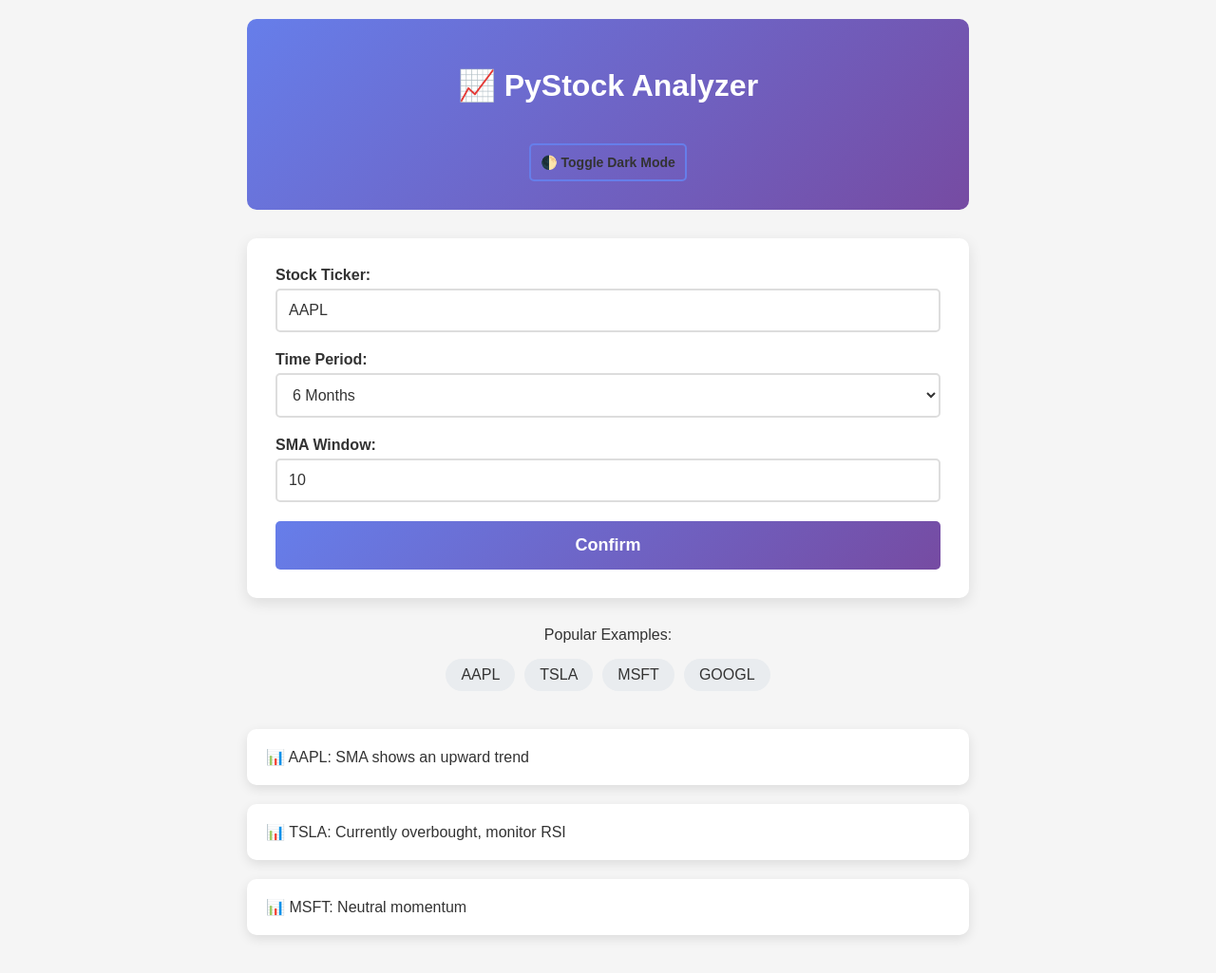
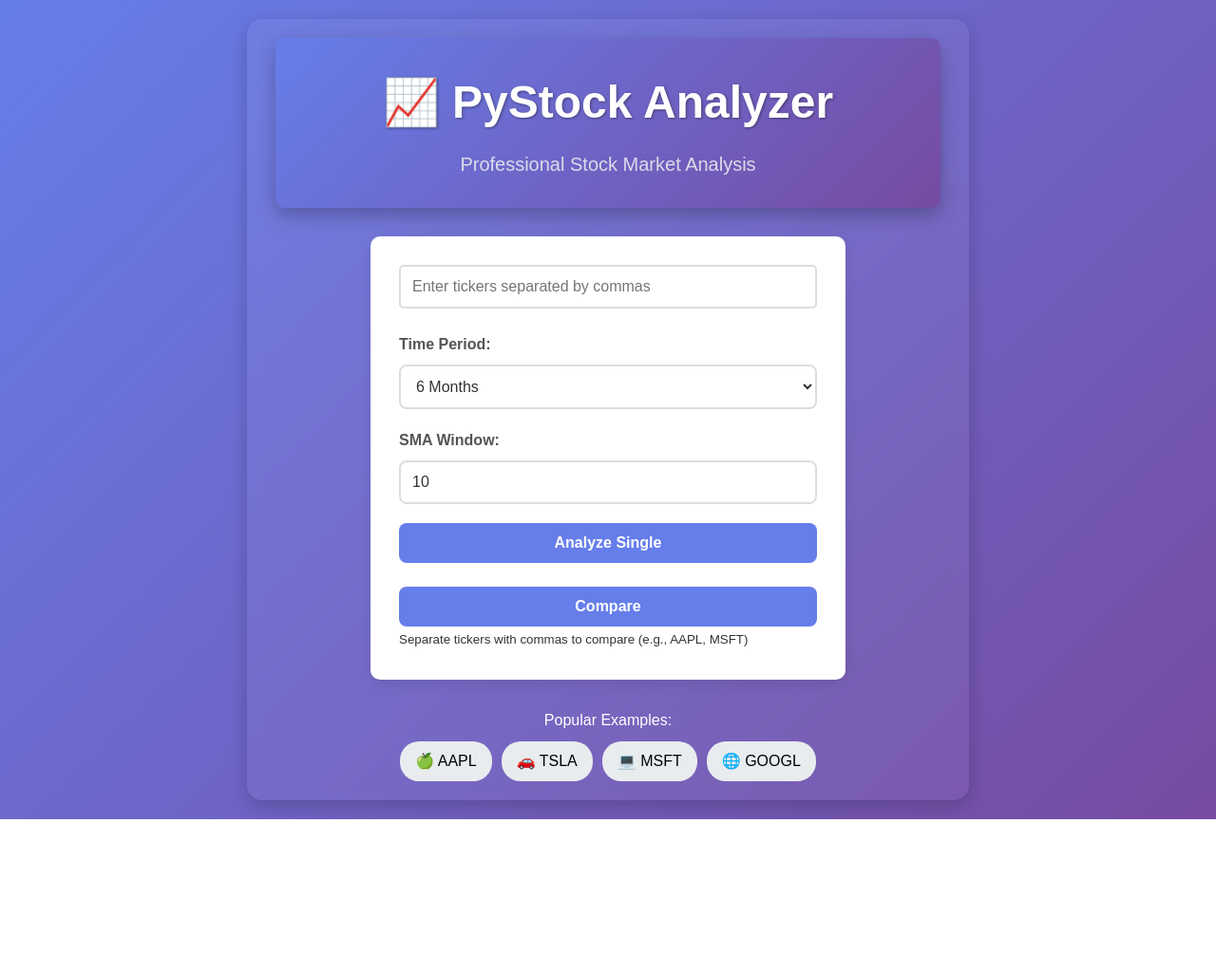
Before and after one commit to lushiqiS7/PyStockAnalyzer, a Flask app: page / in a window 1280 px wide. Shown: the whole page at 95% size. After the commit the page ends 863 px from the top, so only its background shows below. Run offline with Flask 3, Linux system fonts and the light colour scheme.

Commit message:
Implement stock comparison feature with results visualization and export option

```diff
--- a/webapp/app.py
+++ b/webapp/app.py
@@ -1,8 +1,9 @@
-from flask import Flask, render_template, request, jsonify
+from flask import Flask, render_template, request, jsonify, Response
 import sys
 import os
 from datetime import datetime
 import pandas as pd
+from flask.helpers import redirect, url_for
 
 # Add src directory to path to import your modules
 sys.path.append(os.path.join(os.path.dirname(__file__), '..', 'src'))
@@ -11,6 +12,7 @@ try:
     from data_loader import fetch_stock_data
     from calculations import calculate_sma, identify_runs, calculate_daily_returns, calculate_rsi, calculate_bollinger_bands
     from advanced_calculations import calculate_max_profit
+    from compare_logic import do_compare_logic
     ANALYSIS_AVAILABLE = True
 except ImportError as e:
     print(f"Analysis modules not available: {e}")
@@ -23,6 +25,25 @@ def index():
     """Main page with stock analysis form"""
     return render_template('index.html', analysis_available=ANALYSIS_AVAILABLE)
 
+@app.route('/analyze_or_compare', methods=['POST'])
+def analyze_or_compare():
+    mode = request.form.get('mode', 'single')
+    tickers_raw = request.form.get('tickers', 'AAPL')
+    tickers = [t.strip().upper() for t in tickers_raw.split(',') if t.strip()]
+    period = request.form.get('period', '6mo')
+    sma_window = int(request.form.get('sma_window', '10'))
+
+    if mode == 'compare' and len(tickers) > 1:
+        # do compare logic
+        all_results, all_charts = do_compare_logic(tickers, period, sma_window)
+        analysis_date = datetime.now().strftime('%Y-%m-%d %H:%M:%S')
+        return render_template('compare_results.html',
+                               all_results=all_results, all_charts=all_charts, period=period,  analysis_date=analysis_date)
+    else:
+        # assume single or fallback
+        return redirect(url_for('analyze_stock'), code=307)  # or call analyze logic directly
+
+
 @app.route('/analyze', methods=['POST'])
 def analyze_stock():
     """Analyze stock and return results"""
@@ -30,16 +51,19 @@ def analyze_stock():
         return render_template('error.html', error="Analysis modules not available. Please check your installation.")
 
     try:
-        # Get form data
-        ticker = request.form.get('ticker', 'AAPL').upper()
+        # Get and parse form input
+        tickers_input = request.form.get('ticker', 'AAPL')
+        tickers = [t.strip().upper() for t in tickers_input.split(',')]
         period = request.form.get('period', '6mo')
         sma_window = int(request.form.get('sma_window', '10'))
 
-        # Fetch data
-        stock_data = fetch_stock_data(ticker, period)
+        all_results = []
+        all_charts = {}
 
-        if stock_data is None or stock_data.empty:
-            return render_template('error.html', error=f"Could not fetch data for {ticker}. Please check the ticker symbol.")
+        for ticker in tickers:
+            stock_data = fetch_stock_data(ticker, period)
+            if stock_data is None or stock_data.empty:
+                continue
 
         # Perform calculations
         sma = calculate_sma(stock_data, sma_window)
@@ -83,6 +107,17 @@ def analyze_stock():
         else:
             results['rsi_status'] = 'N/A'
 
+        all_results.append(results)
+
+        # Chart data per ticker
+        all_charts[ticker] = {
+                'dates': [d.strftime('%Y-%m-%d') for d in stock_data.index],
+                'prices': stock_data['Close'].round(2).tolist(),
+                'sma': sma.round(2).where(pd.notnull(sma), None).tolist(),
+                'rsi': rsi.round(2).where(pd.notnull(rsi), None).tolist(),
+                'volume': stock_data['Volume'].astype(int).tolist()
+            }
+
         #prepare data for charts
         chart_data = {
         'dates': [d.strftime('%Y-%m-%d') for d in stock_data.index],
@@ -95,11 +130,44 @@ def analyze_stock():
         # Pass both results and chart_data to template
         return render_template("results.html", results=results, chart_data=chart_data)
 
+    except Exception as e:
+        return render_template('error.html', error=f"Analysis error: {str(e)}")
 
 
 
+#export results as CSV
+@app.route('/export')
+def export_results():
+    if not ANALYSIS_AVAILABLE:
+        return "Export not available", 503
+
+    try:
+        # Get query params
+        ticker = request.args.get('ticker', 'AAPL').upper()
+        period = request.args.get('period', '6mo')
+        sma_window = int(request.args.get('sma_window', '10'))
+
+        # Fetch data
+        stock_data = fetch_stock_data(ticker, period)
+        if stock_data is None or stock_data.empty:
+            return "No data available for export", 400
+
+        # Optional: include SMA in export
+        stock_data['SMA'] = calculate_sma(stock_data, sma_window)
+
+        # Convert to CSV
+        csv_data = stock_data.to_csv(index=True)
+
+        # Return as downloadable file
+        return Response(
+            csv_data,
+            mimetype='text/csv',
+            headers={
+                "Content-Disposition": f"attachment;filename={ticker}_analysis.csv"
+            }
+        )
     except Exception as e:
-        return render_template('error.html', error=f"Analysis error: {str(e)}")
+        return f"Export error: {str(e)}", 500
 
 @app.errorhandler(404)
 def not_found(error):
--- a/webapp/static/css/style.css
+++ b/webapp/static/css/style.css
@@ -64,6 +64,12 @@ display: grid;
 grid-template-columns: repeat(auto-fit, minmax(300px, 1fr));
 gap: 1.5rem;
 margin: 2rem 0;
+}
+
+.comparison-grid {
+  display: flex;
+  flex-wrap: wrap;
+  gap: 1.5rem;
 }
 
 /*Reusable Card Style*/
@@ -202,6 +208,7 @@ justify-content: center;
 gap: 10px;
 margin-top: 15px;
 flex-wrap: wrap;
+color: black;
 }
 
 .ticker-badge {
--- a/webapp/templates/base.html
+++ b/webapp/templates/base.html
@@ -8,6 +8,24 @@
     <link rel="stylesheet" href="{{ url_for('static', filename='css/style.css') }}">
     <script src="https://cdn.jsdelivr.net/npm/chart.js"></script>
     <style>
+    /* CSS Variables for Light & Dark Mode */
+    :root {
+        --bg: #f5f5f5;
+        --text: #333;
+        --card-bg: white;
+        --primary: #667eea;
+        --primary-hover: #5a67d8;
+        --badge-bg: #e9ecef;
+        --badge-hover: #dee2e6;
+    }
+
+    body {
+        background-color: var(--bg);
+        color: var(--text);
+        /* Add transition for smooth theme switch */
+        transition: background-color 0.3s ease, color 0.3s ease;
+    }
+
         /* Basic reset and styles */
         * {
             margin: 0;
--- a/webapp/templates/index.html
+++ b/webapp/templates/index.html
@@ -1,32 +1,15 @@
+{% extends "base.html" %}
+
+{% block title %}Home - PyStock Analyzer{% endblock %}
+
+{% block content %}
+
 <!DOCTYPE html>
 <html lang="en">
 <head>
 <meta charset="UTF-8" />
 <meta name="viewport" content="width=device-width, initial-scale=1.0" />
-<title>PyStock Analyzer</title>
 <style>
-
-    /* CSS Variables for Light & Dark Mode */
-   :root {
-     --bg: #f5f5f5;
-     --text: #333;
-     --card-bg: white;
-     --primary: #667eea;
-     --primary-hover: #5a67d8;
-     --badge-bg: #e9ecef;
-     --badge-hover: #dee2e6;
-   }
-
-   body.dark-mode {
-     --bg: #121212;
-     --text: #f0f0f0;
-     --card-bg: #1e1e1e;
-     --primary: #8b5cf6;
-     --primary-hover: #7c3aed;
-     --badge-bg: #2c2c2c;
-     --badge-hover: #3a3a3a;
-    }
-
 
 /* General Reset and Base Styles*/
 * {
@@ -120,11 +103,12 @@ background: var(--primary-hover);
     background: transparent;
     color: var(--text);
     border: 2px solid var(--primary);
-margin-top: 20px;
-padding: 10px;
-width: auto;
-border-radius: 5px;
+    padding: 10px 16px;
+    border-radius: 6px;
+    cursor: pointer;
     font-size: 14px;
+    margin-bottom: 20px;
+    float: right;
 }
 
 .examples {
@@ -208,19 +192,19 @@ padding: 20px;
 </style>
 </head>
 <body>
-<div class="header">
-<h1>📈 PyStock Analyzer</h1>
-<button class="toggle-theme" onclick="toggleTheme()">🌓 Toggle Dark Mode</button>
-</div>
 
 <div class="form-container" id="form">
-<form action="/analyze" method="POST">
-<div class="form-group">
-<label for="ticker">Stock Ticker:</label>
-<input type="text" id="ticker" name="ticker" value="AAPL" required placeholder="e.g., AAPL, TSLA, MSFT" />
-</div>
+  <form method="POST" action="/analyze_or_compare">
+    <input
+      type="text"
+      id="tickerInput"
+      name="tickers"
+      placeholder="Enter tickers separated by commas"
+      autocomplete="off"
+    />
 
     <div class="form-group">
+      <p> &nbsp; </p>
       <label for="period">Time Period:</label>
       <select id="period" name="period">
         <option value="1mo">1 Month</option>
@@ -233,45 +217,66 @@ padding: 20px;
 
     <div class="form-group">
       <label for="sma_window">SMA Window:</label>
-<input type="number" id="sma_window" name="sma_window" value="10" min="5" max="50" required />
+      <input
+        type="number"
+        id="sma_window"
+        name="sma_window"
+        value="10"
+        min="5"
+        max="50"
+        required
+      />
     </div>
 
-<button type="submit">Confirm</button>
+    <button type="submit" name="mode" value="single">Analyze Single</button>
+    <p> &nbsp;&nbsp; </p>
+    <button type="submit" name="mode" value="compare">Compare</button>
   </form>
+  <small>Separate tickers with commas to compare (e.g., AAPL, MSFT)</small>
 </div>
 
 <div class="examples">
   <p>Popular Examples:</p>
   <div class="example-tickers">
-<span class="ticker-badge" onclick="setTicker('AAPL')">AAPL</span>
-<span class="ticker-badge" onclick="setTicker('TSLA')">TSLA</span>
-<span class="ticker-badge" onclick="setTicker('MSFT')">MSFT</span>
-<span class="ticker-badge" onclick="setTicker('GOOGL')">GOOGL</span>
+    <span class="ticker-badge" data-ticker="AAPL" title="Apple Inc.">🍏 AAPL</span>
+    <span class="ticker-badge" data-ticker="TSLA" title="Tesla, Inc.">🚗 TSLA</span>
+    <span class="ticker-badge" data-ticker="MSFT" title="Microsoft Corporation">💻 MSFT</span>
+    <span class="ticker-badge" data-ticker="GOOGL" title="Alphabet Inc. (Google)">🌐 GOOGL</span>
   </div>
 </div>
 
-<!-- Sample Results -->
-<div class="results-section">
-<div class="result-card">📊 AAPL: SMA shows an upward trend</div>
-<div class="result-card">📊 TSLA: Currently overbought, monitor RSI</div>
-<div class="result-card">📊 MSFT: Neutral momentum</div>
-</div>
+<script>
+  // Add ticker from badge to input field, comma separated without duplicates
+  document.querySelectorAll('.ticker-badge').forEach(badge => {
+    badge.addEventListener('click', () => {
+      const ticker = badge.getAttribute('data-ticker').toUpperCase();
+      const input = document.getElementById('tickerInput');
+      if (!input) return;
 
-<script>
-function setTicker(ticker) {
-document.getElementById("ticker").value = ticker;
+      let current = input.value.trim();
+
+      if (current) {
+        // Create array of tickers (uppercase & trimmed)
+        let tickers = current.split(',')
+          .map(t => t.trim().toUpperCase())
+          .filter(t => t.length > 0);
+
+        if (!tickers.includes(ticker)) {
+          tickers.push(ticker);
+          input.value = tickers.join(', ');
         }
+      } else {
+        input.value = ticker;
+      }
+      input.focus();
+    });
+  });
 
   // Fade-in on load
-window.addEventListener("load", () => {
-document.body.classList.add("loaded");
-document.getElementById("form").style.opacity = "1";
+  window.addEventListener('load', () => {
+    document.body.classList.add('loaded');
+    document.getElementById('form').style.opacity = '1';
   });
+</script>
 
-// Dark mode toggle
-function toggleTheme() {
-document.body.classList.toggle("dark-mode");
-}
-</script>
-</body>
-</html>
+{% endblock %}
```
Also changed, not shown: src/compare_logic.py (added, +41 -0 lines), webapp/templates/compare_results.html (added, +116 -0 lines), webapp/templates/results.html (+7 -2 lines). Lines whose indentation alone changed are shown as unchanged.
